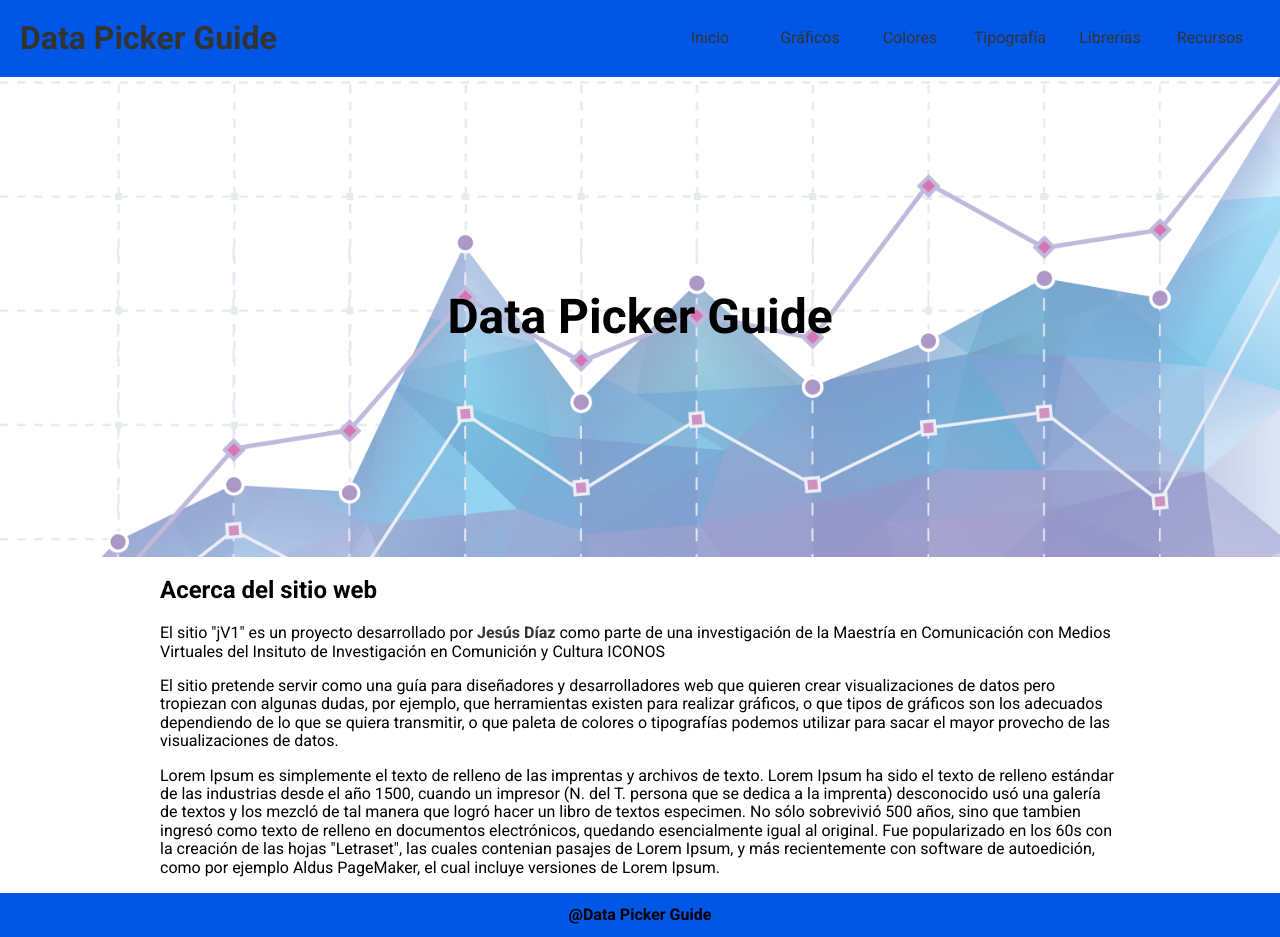
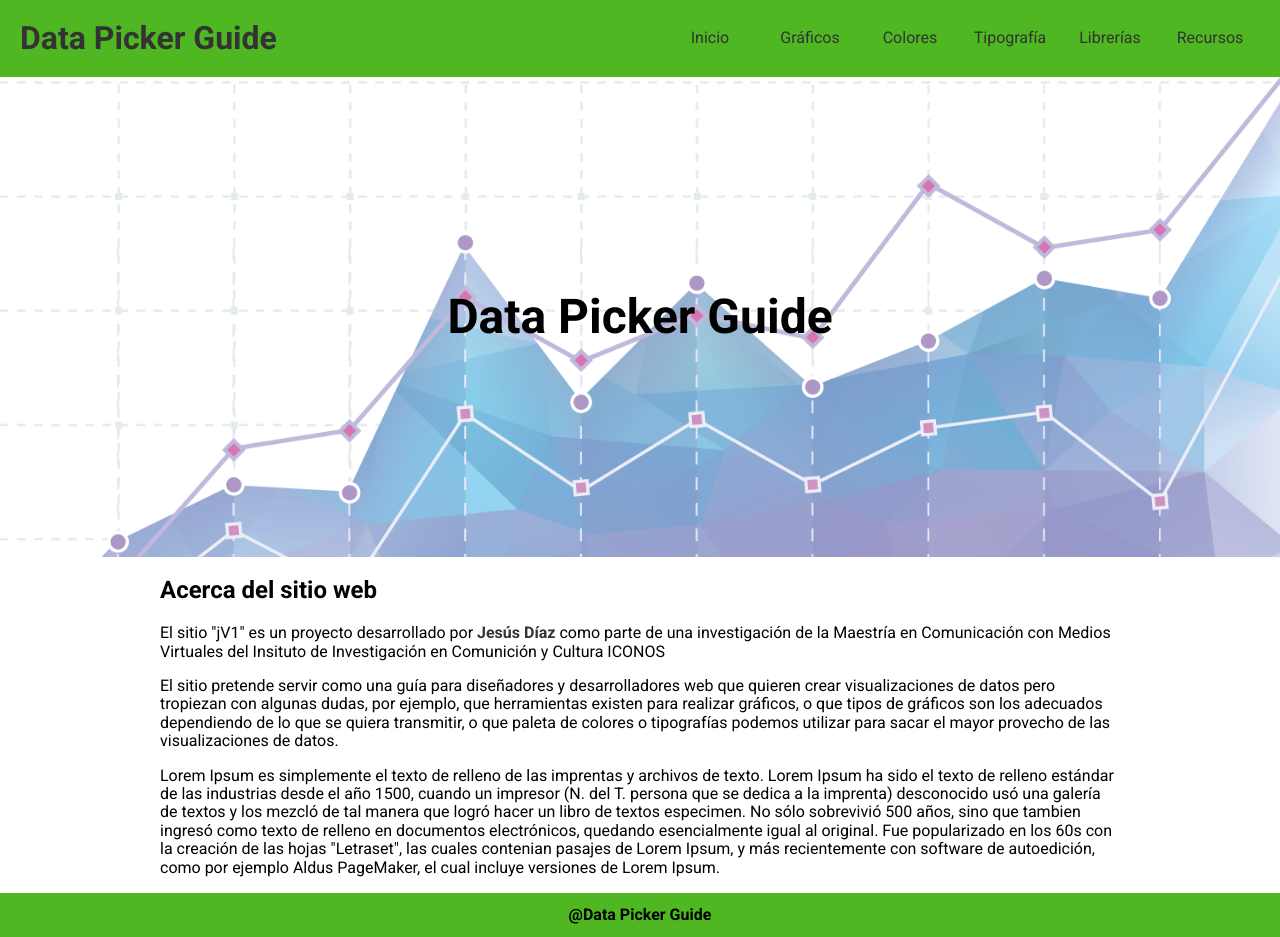
Before and after one commit to greensounds/Data-Picker-Guide, a Jekyll site: the page built from index.html, in a window 1280 px wide. Built offline with Jekyll 4.4.1, drawn with Linux system fonts in a browser that asks for light colours; nearby versions of some CDN libraries.

Commit message:
Cambiar color de header

```diff
--- a/css/estilos.css
+++ b/css/estilos.css
@@ -25,7 +25,7 @@ header, nav {
 }
 
 header {
-  background-color: #0057e5;
+  background-color: #4fb722;
   padding: 20px;
   justify-content: space-between;
   flex: 1;
@@ -107,7 +107,7 @@ main {
 
 footer {
   flex: 1;
-  background-color: #0057e5;
+  background-color: #4fb722;
   text-align: center;
   font-size: 1em;
   font-weight: bold;
```
